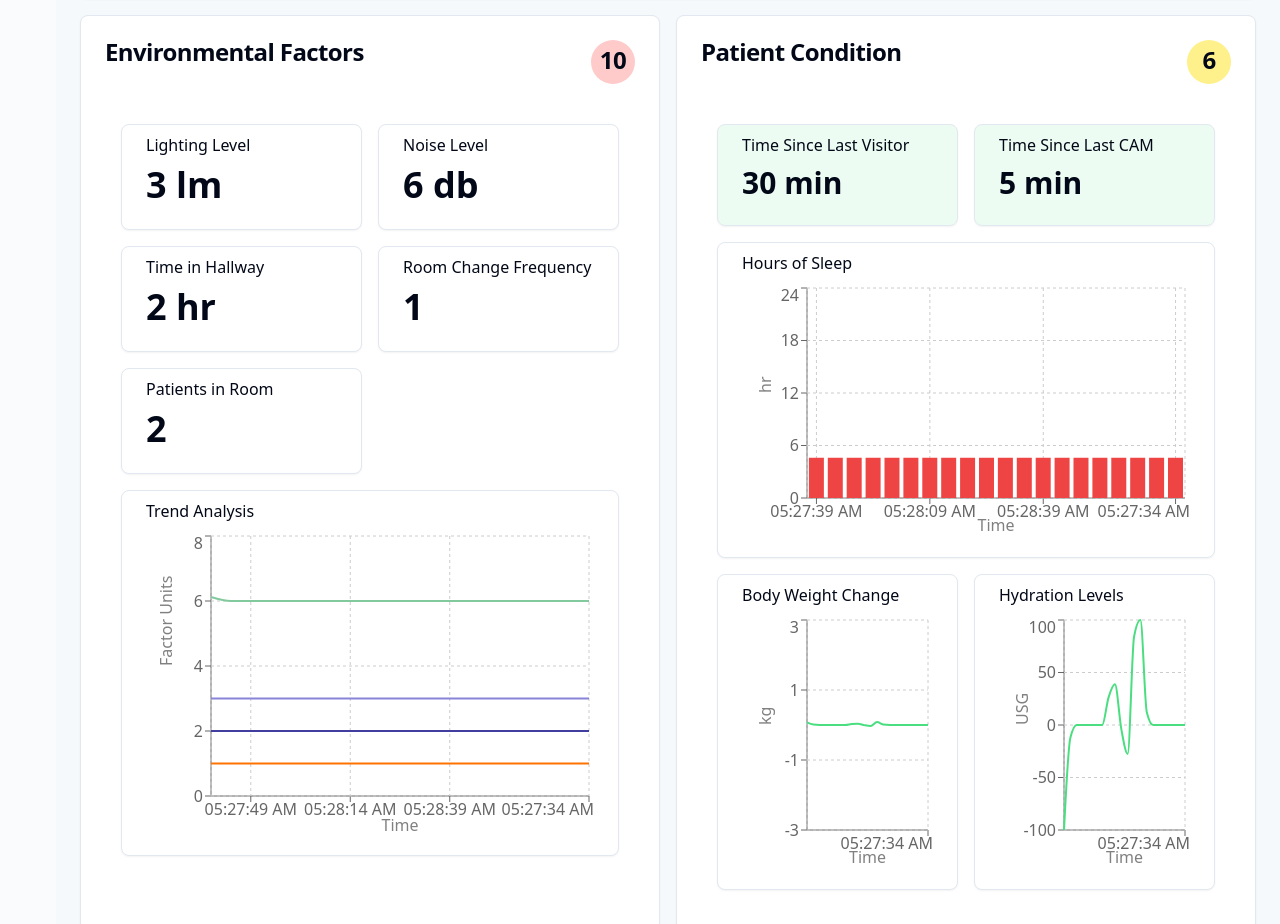
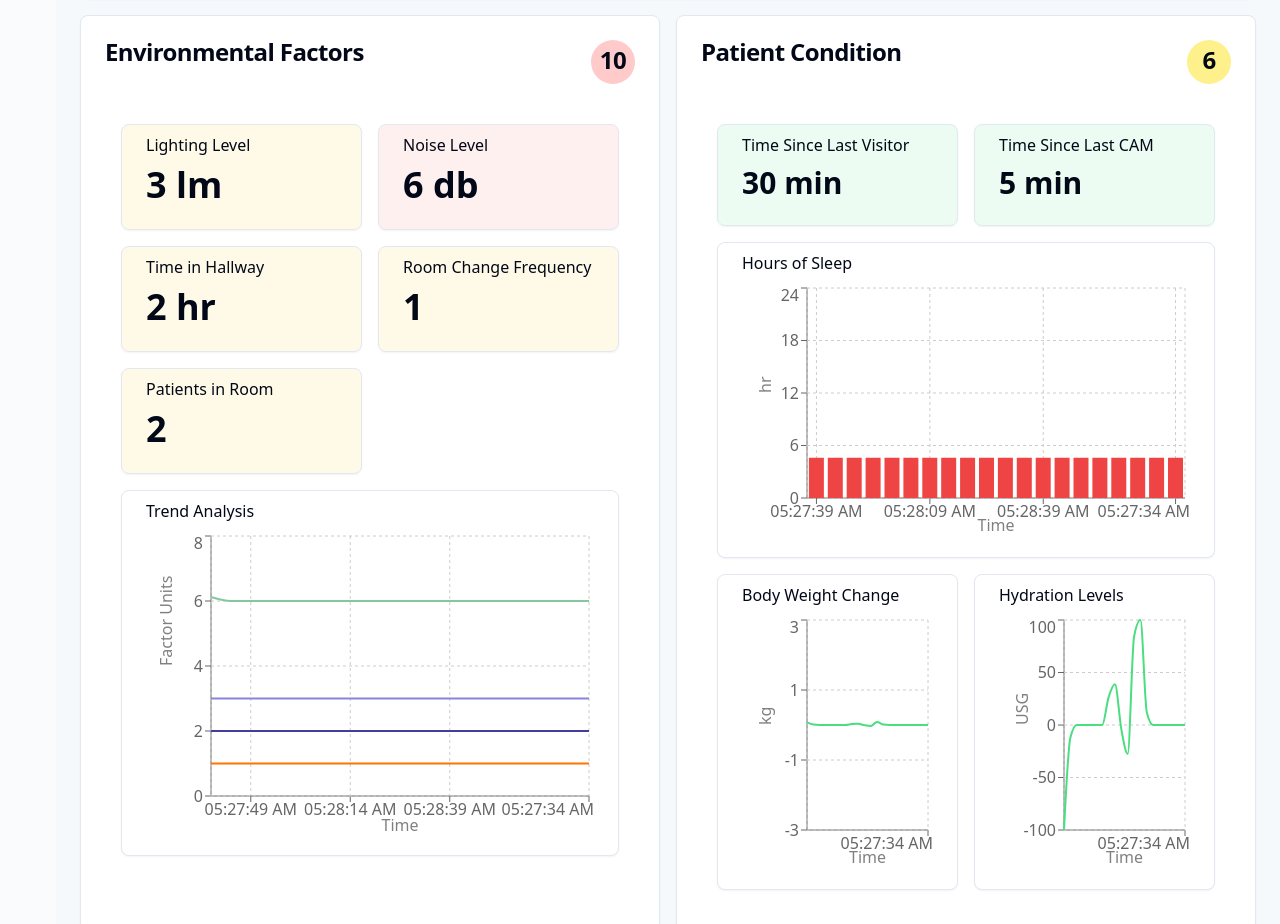
Before and after one commit to Tony911029/delirium_control, a Next.js app in the folder FE/: page /patient/1 in a window 1280 px wide. Shown: the part 1929-2853 px from the top of the page. Built offline with nearby package versions, Linux system fonts and the light colour scheme.

Commit message:
bg-colors for env

```diff
--- a/FE/components/ui/env_factors.tsx
+++ b/FE/components/ui/env_factors.tsx
@@ -51,6 +51,12 @@ export default function EnvironmentalFactors({ patient }: { patient: Patient; })
     });
   }, [index]);
 
+  function getBgClass(value: number, low: number, high: number) {
+    if (value < low) return "bg-green-400 bg-opacity-10";    // below range
+    else if (value > high) return "bg-red-400 bg-opacity-10"; // above range
+    else return "bg-yellow-400 bg-opacity-10";                // within range
+  }
+
   return (
     <Card>
       <CardHeader>
@@ -62,31 +68,31 @@ export default function EnvironmentalFactors({ patient }: { patient: Patient; })
       <CardContent>
         <div className="grid grid-cols-2 gap-4 p-4">
           {/* Display current values */}
-          <Card>
+          <Card className={getBgClass(currentData.lighting, 2, 4)}>
             <CardContent>
               <h2 className="text-md my-2">Lighting Level</h2>
               <p className="text-4xl font-semibold">{currentData.lighting} lm</p>
             </CardContent>
           </Card>
-          <Card>
+          <Card className={getBgClass(currentData.noise, 2, 4)}>
             <CardContent>
               <h2 className="text-md my-2">Noise Level</h2>
               <p className="text-4xl font-semibold">{currentData.noise} db</p>
             </CardContent>
           </Card>
-          <Card>
+          <Card className={getBgClass(currentData.hallway, 1, 2)}>
             <CardContent>
               <h2 className="text-md my-2">Time in Hallway</h2>
               <p className="text-4xl font-semibold">{currentData.hallway} hr</p>
             </CardContent>
           </Card>
-          <Card>
+          <Card className={getBgClass(currentData.roomChange, 1, 2)}>
             <CardContent>
               <h2 className="text-md my-2">Room Change Frequency</h2>
               <p className="text-4xl font-semibold">{currentData.roomChange}</p>
             </CardContent>
           </Card>
-          <Card>
+          <Card className={getBgClass(currentData.patients, 1, 3)}>
             <CardContent>
               <h2 className="text-md my-2">Patients in Room</h2>
               <p className="text-4xl font-semibold">{currentData.patients}</p>
```
